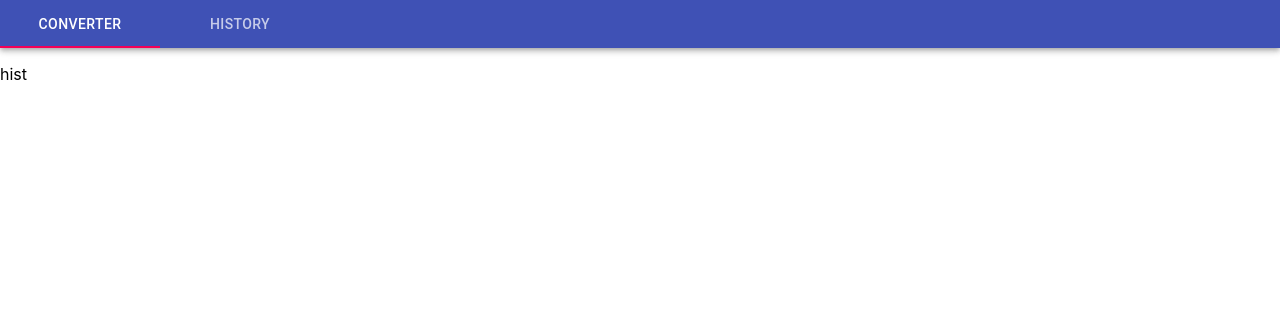
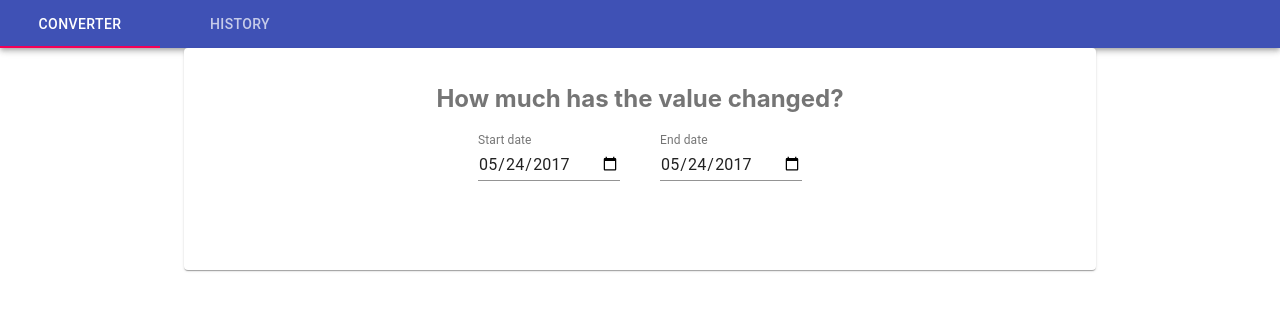
Before and after one commit to ponyhunt3r/ingrid, a React (Create React App) app: page /history in a window 1280 px wide. Shown: the top 310 px of the page. Built offline with nearby package versions, Linux system fonts and the light colour scheme.

Commit message:
history draw

```diff
--- a/src/App.js
+++ b/src/App.js
@@ -11,6 +11,7 @@ function App() {
     <Router>
       <Nav />
       <div>
+        <Route path="/" exact component={Converter} />
         <Route path="/converter" component={Converter} />
         <Route path="/history" component={History} />
       </div>
--- a/src/Converter.jsx
+++ b/src/Converter.jsx
@@ -1,4 +1,4 @@
-import React, { useEffect } from 'react';
+import React, { useEffect, useMemo } from 'react';
 import TextField from '@material-ui/core/TextField';
 import Grid from '@material-ui/core/Grid';
 import Paper from '@material-ui/core/Paper';
@@ -6,7 +6,7 @@ import Container from '@material-ui/core/Container';
 import { makeStyles } from '@material-ui/core/styles';
 import MenuItem from '@material-ui/core/MenuItem';
 import axios from 'axios';
-const useStyles = makeStyles((theme) => ({
+export const useStyles = makeStyles((theme) => ({
   root: {
     flexGrow: 1
   },
@@ -37,7 +37,9 @@ const Converter = (props) => {
       sign: 'S$'
     }
   ];
-  const rates = [
+
+  const rates = useMemo(() => {
+    return [
       {
         name: 'USD',
         value: null
@@ -51,7 +53,7 @@ const Converter = (props) => {
         value: null
       }
     ];
-  console.log();
+  }, []);
   useEffect(() => {
     if (rates.some((r) => r.value === null)) {
       axios
@@ -77,12 +79,7 @@ const Converter = (props) => {
         <Grid item xs={12} sm={6}>
           <Paper className={classes.paper}>
             <h2> Currency converter </h2>
-            <TextField
-              value={amount}
-              id="standard-basic"
-              label="SEK"
-              inputType="number"
-            />
+            <TextField value={amount} id="standard-basic" label="SEK" />
           </Paper>
         </Grid>
         <Grid item xs={12} sm={6}>
--- a/src/History.jsx
+++ b/src/History.jsx
@@ -1,6 +1,54 @@
 import React from 'react';
+import TextField from '@material-ui/core/TextField';
+import Grid from '@material-ui/core/Grid';
+import Paper from '@material-ui/core/Paper';
+import Container from '@material-ui/core/Container';
+import { makeStyles } from '@material-ui/core/styles';
+import MenuItem from '@material-ui/core/MenuItem';
+
+export const useStyles = makeStyles((theme) => ({
+  textField: {
+    marginRight: 40
+  },
+  paper: {
+    height: 190,
+    padding: theme.spacing(2),
+    textAlign: 'center',
+    color: theme.palette.text.secondary
+  }
+}));
 
 const History = ({ props }) => {
-  return <p> hist</p>;
+  const classes = useStyles();
+  return (
+    <Container maxWidth="md">
+      <Grid container spacing={3}>
+        <Grid item xs={12} sm={12}>
+          <Paper className={classes.paper}>
+            <h2> How much has the value changed?</h2>
+            <TextField
+              id="date"
+              label="Start date"
+              type="date"
+              defaultValue="2017-05-24"
+              className={classes.textField}
+              InputLabelProps={{
+                shrink: true
+              }}
+            />
+            <TextField
+              id="date"
+              label="End date"
+              type="date"
+              defaultValue="2017-05-24"
+              InputLabelProps={{
+                shrink: true
+              }}
+            />
+          </Paper>
+        </Grid>
+      </Grid>
+    </Container>
+  );
 };
 export default History;
```
Also changed, not shown: 1 other file (tests, documents, lock files or other folders). Lines whose indentation alone changed are shown as unchanged.
